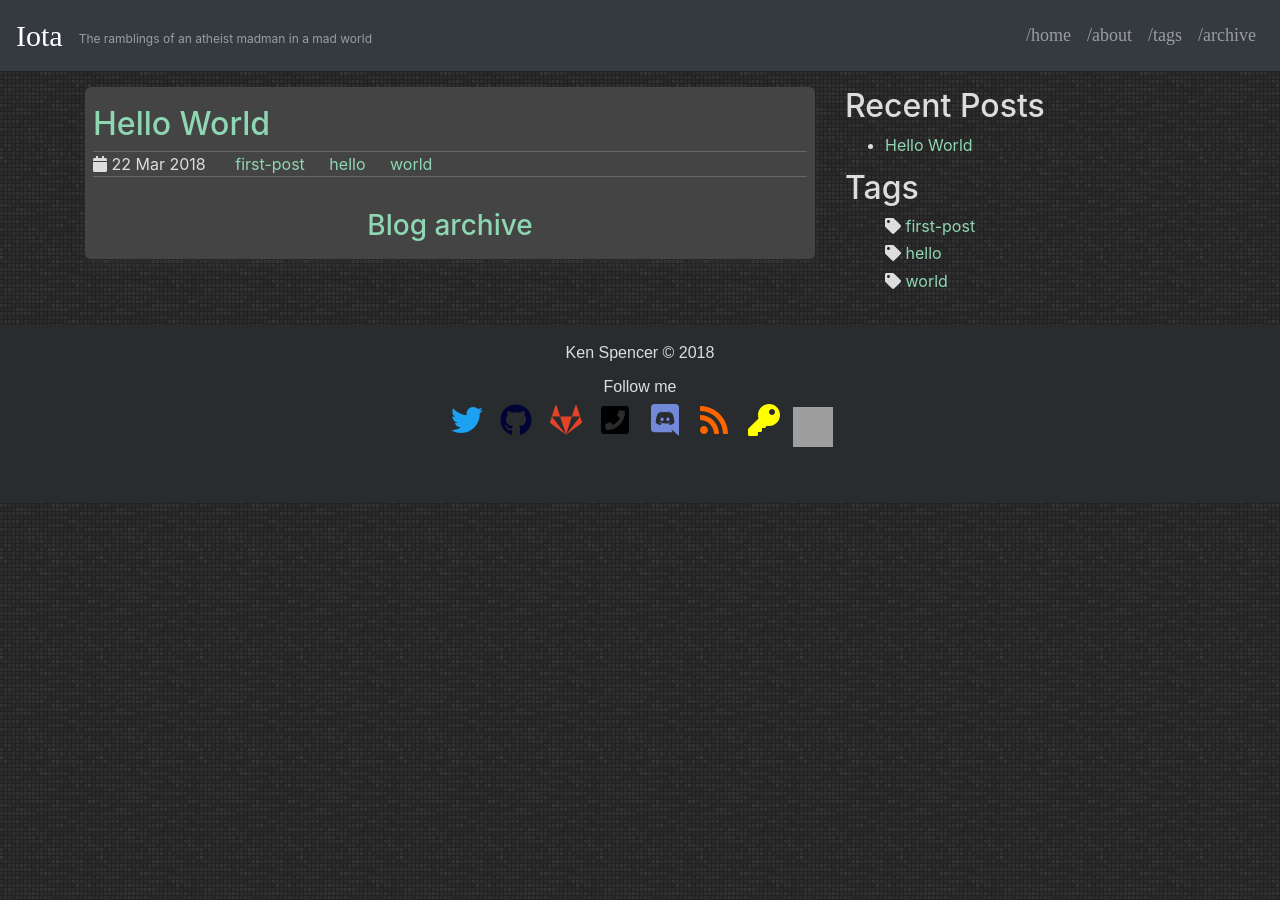
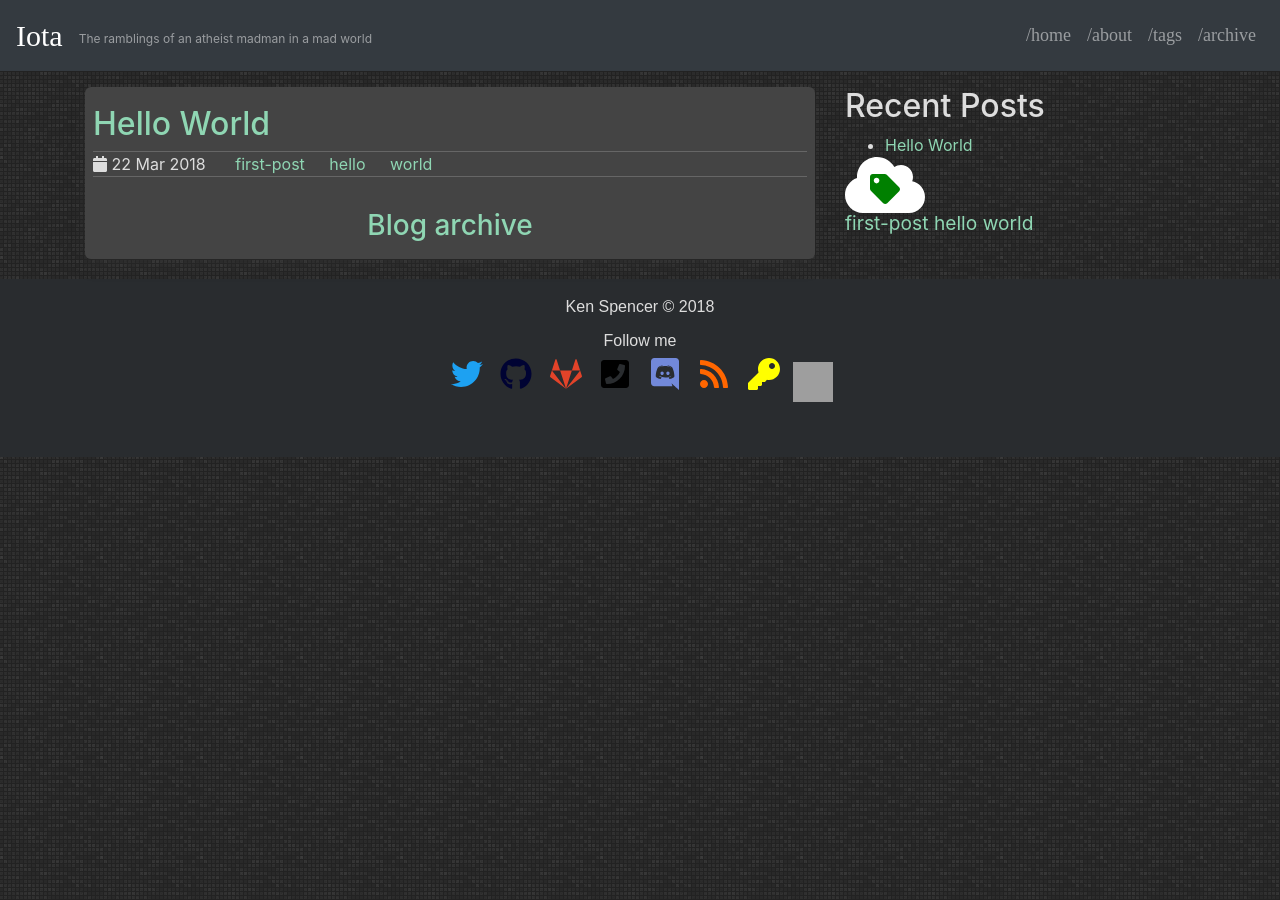
Before and after one commit to IotaSpencer/vent.iotaspencer.me, a Jekyll site: the page built from index.html, in a window 1280 px wide. Built offline with Jekyll 4.4.1, drawn with Linux system fonts in a browser that asks for light colours; nearby versions of some CDN libraries; grey boxes are pictures that could not be loaded.

Commit message:
fix sidebar stuff and add stuff from iotaspencer.me

```diff
--- a/_includes/sidebar.html
+++ b/_includes/sidebar.html
@@ -1,37 +1,45 @@
+<div class="sidebar">
     <div class="sidebar ">
         <h2>Recent Posts</h2>
         <ul>
             {% for post in site.posts limit:5 %}
-        <li><a href="{{ post.url | relative_url }}">{{ post.title }}</a></li>
+            <li>
+                <a href="{{ post.url | relative_url }}">{{ post.title }}</a>
+            </li>
             {% endfor %}
         </ul>
     </div>
 
     <div class="sidebar">
-    <h2>Tags</h2>
-    <ul class="sideBarTags">
+        <h2>
+            <span class="fa-layers fa-fw">
+                <i class="fas fa-cloud fa-2x" style="color:white;"></i>
+                <i class="fas fa-tag fa-1x" data-fa-transform="shrink-1 right-10 down-2" style="color:Green"></i>
+            </span>
+        </h2>
             {% assign tags = (site.tags | sort:0) %} {% for tag in tags %}
-        <li>
-            <a href="{{ '/tag/' | append: tag[0] | relative_url }}" data-toggle="tooltip" data-placement="right" title="{{ tag[1].size }}">
-                <span>{{tag[0] }}</span></a>
-        </li>
+
+                <a data-placement="right" data-toggle="tooltip" href="/tag/{{ tag[0] | slugify }}" title="{{ tag[1].size }}" style="font-size: {{ tag | last | size | times: 20 | plus: 100 }}%">
+
+                    <span>{{ tag | first }}</span>
+                </a>
             {% endfor %}
-    </ul>
     </div>
     {% if page.page_links %}
     <div class="sidebar">
         <h2>Page Links</h2>
         <ul>
             {% for name in page.page_links %}
-            <p>
-              {{name}}
-            </p>
             <li>
-            <a href="" title="{{ name }}">
-                <span>{{name}}</span>
+                <a href="{{ name[1] }}" title="{{ name[0] }}">
+                    <span>{{name[0]}}</span>
                 </a>
             </li>
             {% endfor %}
         </ul>
     </div>
     {% endif %}
+    <div class="sidebar">
+
+    </div>
+</div>
```
Lines whose indentation alone changed are shown as unchanged.
